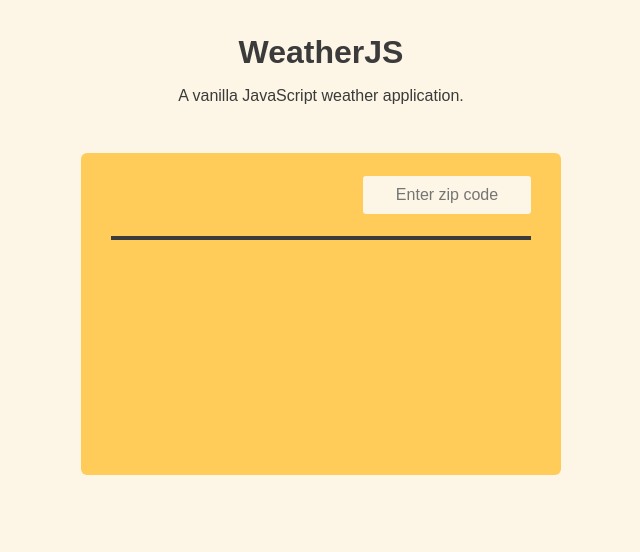
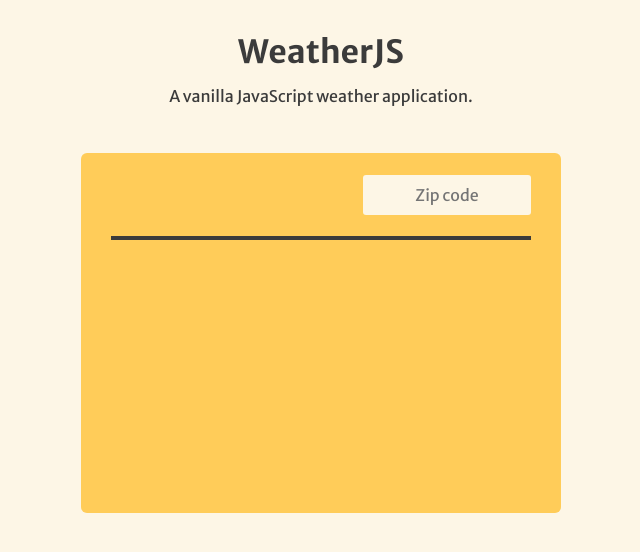
Before and after one commit to reginabattle/weatherjs, a website built with webpack: page index.html in a window 1280 px wide. Shown: the whole page, without its empty margins (319-959 px from the left). Built offline with nearby package versions, Linux system fonts and the light colour scheme; no server answers.

Commit message:
add fonts

```diff
--- a/css/style.css
+++ b/css/style.css
@@ -17,7 +17,7 @@ html {
 body {
     background: #fdf6e6;
 	color: #3b3b3b;
-	font-family: sans-serif;
+	font-family: 'Merriweather Sans', sans-serif;
 	font-size: 1.6rem;
 	font-weight: 400;
 	line-height: 1.4;
@@ -61,6 +61,7 @@ a:hover {
 }
 
 .app-header h1 {
+	font-weight: 700;
 	margin: 3rem 0 1rem;
 }
 
@@ -68,7 +69,7 @@ a:hover {
     background: #ffcc59;
     width: 100%;
 	margin: auto;
-	min-height: 322px;
+	min-height: 360px;
 	text-align: center;
 	position: relative;
     padding: 2rem 3rem 4rem;
@@ -98,14 +99,14 @@ a:hover {
 }
 
 .weather-temp {
-	padding-bottom: 2rem;
+	padding-bottom: 2.6rem;
 }
 
 .temperature {
 	font-size: 6.8rem;
 	font-weight: 600;
 	line-height: 1.1;
-	margin: -2.4rem 0 0;
+	margin: -2.4rem 0 1.6rem;
 	position: relative;
 }
 
@@ -117,7 +118,7 @@ a:hover {
 
 .description {
 	margin: 0;
-	font-size: 1.8rem;
+	font-size: 2rem;
 	text-transform: capitalize;
 }
 
@@ -129,10 +130,11 @@ a:hover {
 
 .weather-location input[type="text"] {
 	background: #fdf6e6;
+	font-family: 'Merriweather Sans', sans-serif;
+	font-size: 1.6rem;
 	width: 100%;
 	border: none;
 	outline: none;
-	font-size: 1.6rem;
 	padding: 1rem;
 	border-radius: 3px;
 	text-align: center;
--- a/index.html
+++ b/index.html
@@ -8,6 +8,7 @@
 
     <title>WeatherJS &ndash; A vanilla JavaScript weather app</title>
 
+    <link href="https://fonts.googleapis.com/css?family=Merriweather+Sans:400,700&display=swap" rel="stylesheet">
     <link rel="stylesheet" href="css/style.css">
 </head>
 <body>
@@ -22,7 +23,7 @@
                 <h2 class="location"></h2>
                 <form class="weather-location">
                     <div class="field-group">
-                        <input id="zipCode" type="text" placeholder="Enter zip code" autocomplete="off">
+                        <input id="zipCode" type="text" placeholder="Zip code" autocomplete="off">
                     </div>
                 </form>
             </header>
```
